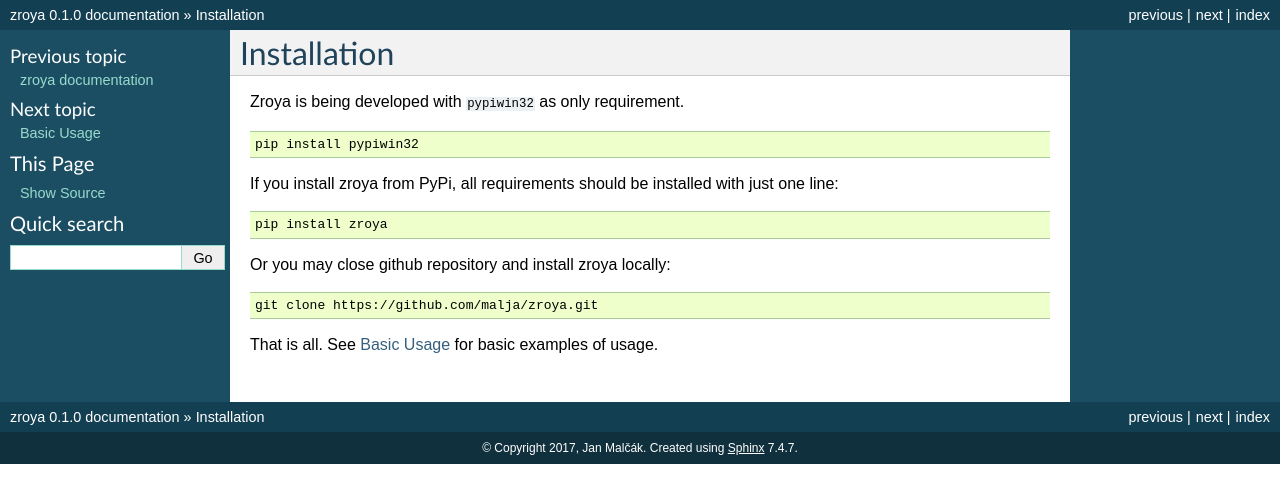
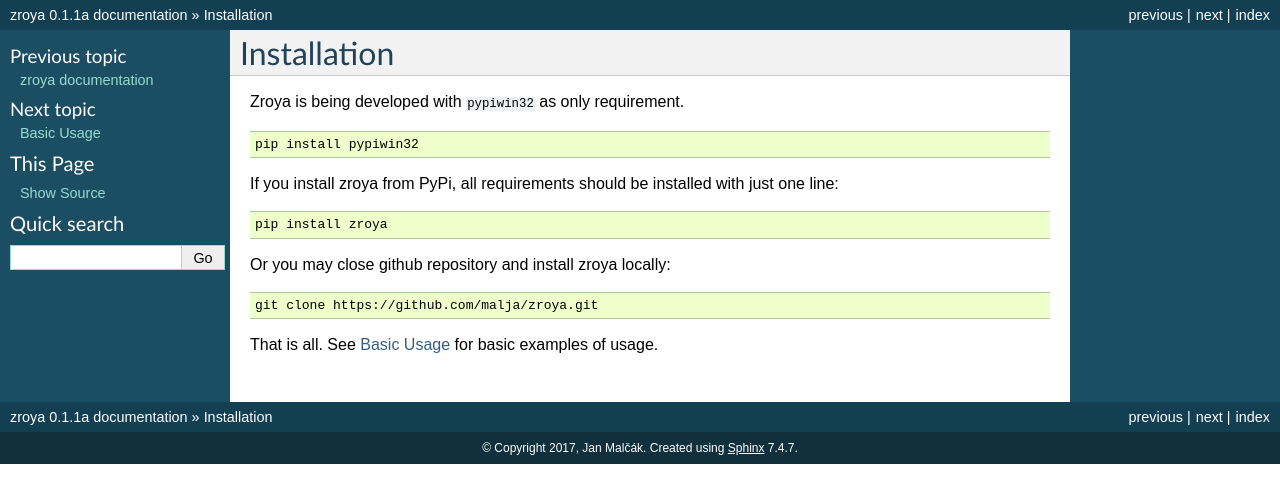
Before and after one commit to malja/zroya, a Sphinx documentation site: the page built from doc/installation.rst, in a window 1280 px wide. Shown: the top 503 px of the page. Built offline with Sphinx 7.4.7, drawn with Linux system fonts in a browser that asks for light colours; pages that are not in the unit, such as notebooks, are missing from menus.

```diff
--- a/doc/conf.py
+++ b/doc/conf.py
@@ -58,7 +58,7 @@ author = u'Jan Malčák'
 # The short X.Y version.
 version = u'0.1'
 # The full version, including alpha/beta/rc tags.
-release = u'0.1.0'
+release = u'0.1.1a'
 
 # The language for content autogenerated by Sphinx. Refer to documentation
 # for a list of supported languages.
--- a/zroya/__version__.py
+++ b/zroya/__version__.py
@@ -1 +1 @@
-__version__ = "0.1.0"
+__version__ = "0.1.1a"
```
Also changed, not shown: README.rst (added, +47 -0 lines), setup.py (+5 -8 lines), doc/static/error_notification.png (added), doc/static/info_notification.png (added), doc/static/notification_center.png (added), doc/static/warning_notification.png (added).
